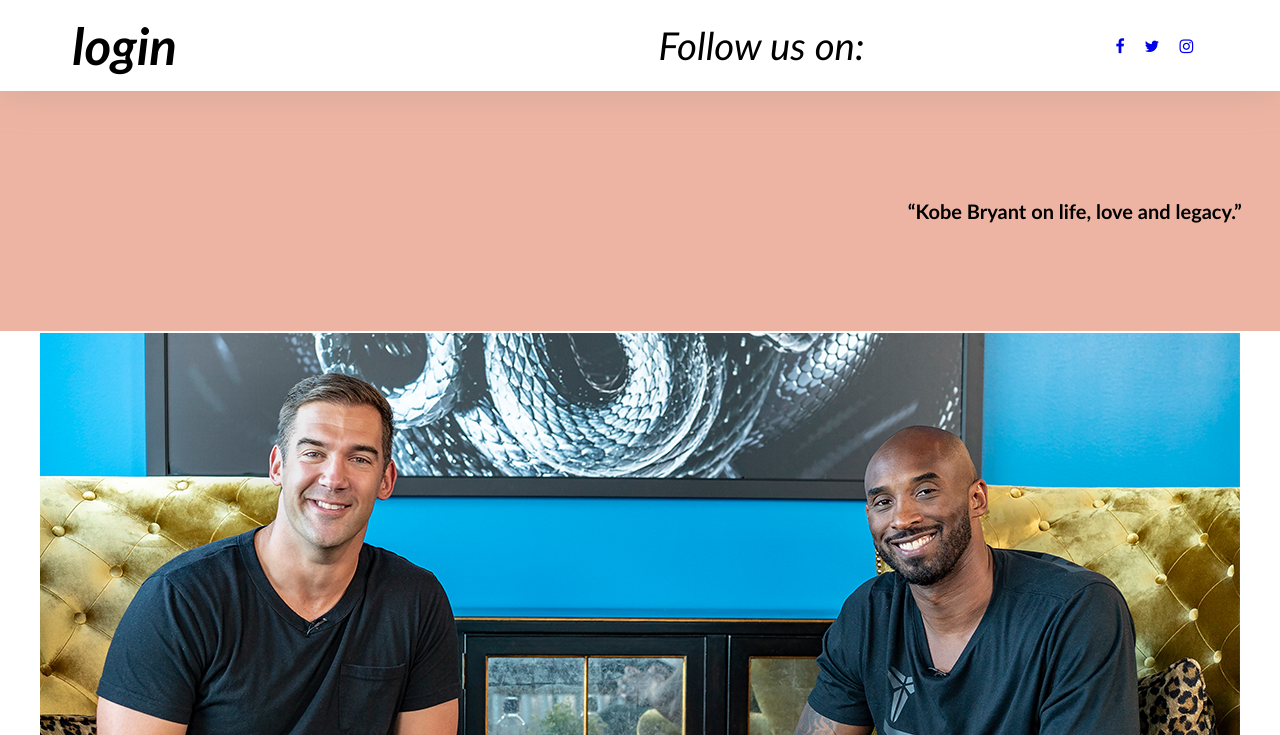
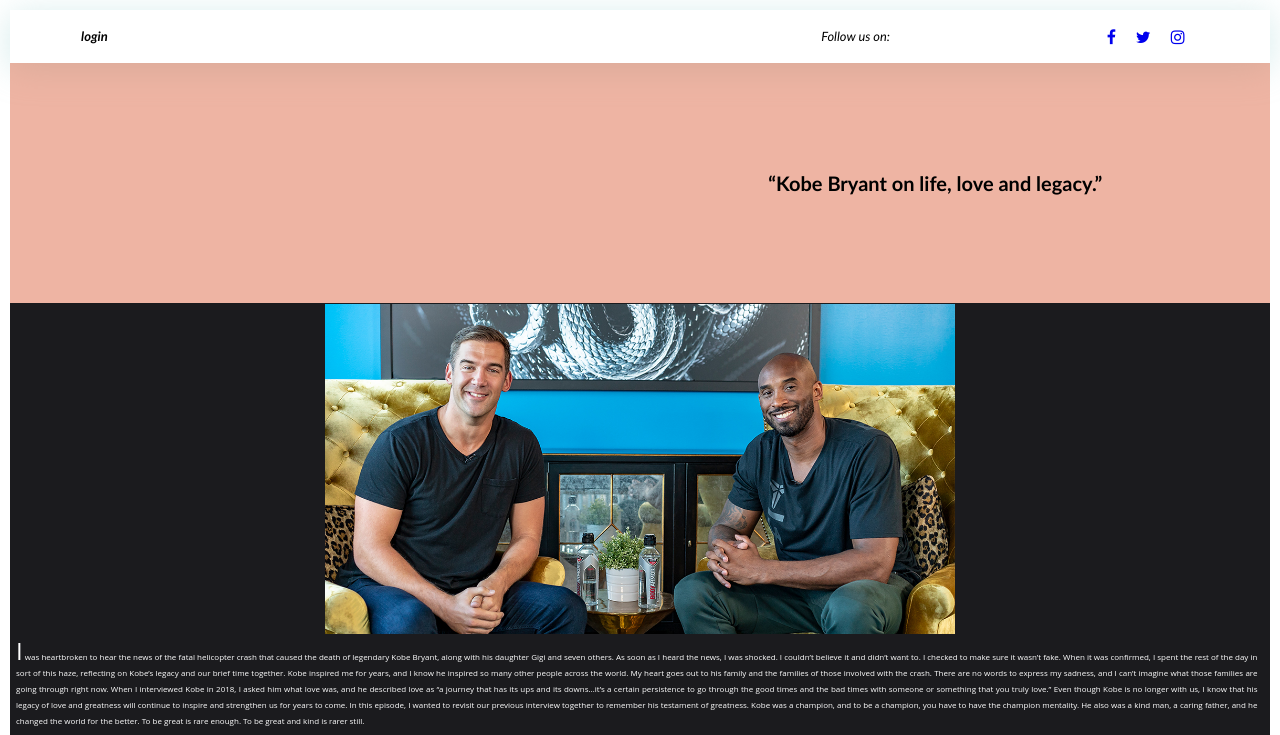
Before and after one commit to sankyrajeev/interview-design, a plain HTML site: page index.html in a window 1280 px wide. Shown: the top 735 px of the page. Drawn offline with Linux system fonts and the light colour scheme.

Commit message:
files added

```diff
--- a/style.css
+++ b/style.css
@@ -11,8 +11,6 @@
     margin: 0;
     padding: 0;
     font-family: 'Trebuchet MS', 'Lucida Sans Unicode', 'Lucida Grande', 'Lucida Sans', Arial, sans-serif;
-    color: var(--primary);
-    background-color: var(--light);
     line-height: 1.5;
 }
 
@@ -23,13 +21,11 @@
     justify-content: space-between;
     flex-wrap: wrap;
     align-items: center;
-    background-color: var(--tertiary);
     box-shadow: 0 5px 35px rgba(146, 204, 206, 0.4);
 }
 
 header h1 {
-    color: var(--tertiary);
-    background-color: var(--secondary);
+
     padding: 5px 1% 5px 6%;
     margin: 0;
     font-size: 4vw;
@@ -172,3 +168,40 @@
     height: auto;
     text-align: center;
 }
+
+@media only screen and (min-width: 600px) {
+   header h1{
+    font-size: small;
+    margin-right: 20px;
+   }
+
+   .follow{
+    font-size: 1vw;
+    margin-left: 250px;
+   }
+
+   .hero-banner h2{
+        margin-right: 130px;
+   }
+
+   .first-text{
+    font-size: 8px;
+
+   }
+
+   .second-text{
+    font-size: 8px;
+   }
+
+   .flex-item{
+    max-width: 50%;
+    background-color: #1B1B1E;
+   }
+   .flex-container{
+    background-color: #1B1B1E;
+   }
+
+   body{
+    margin:10px
+   }
+  }
```
